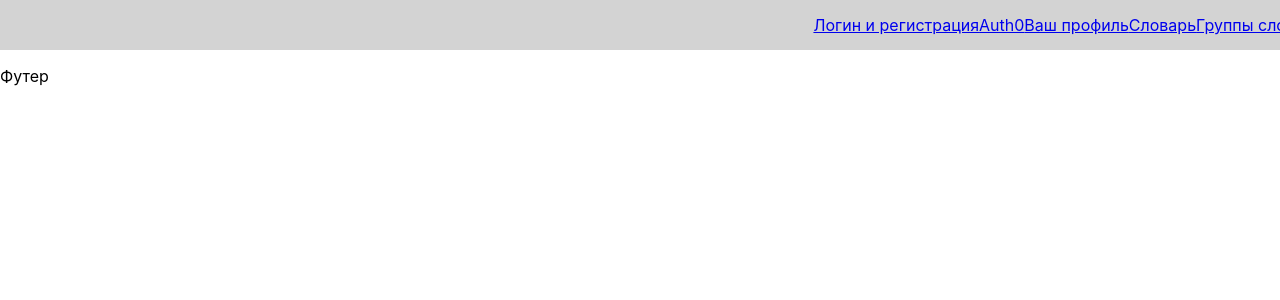
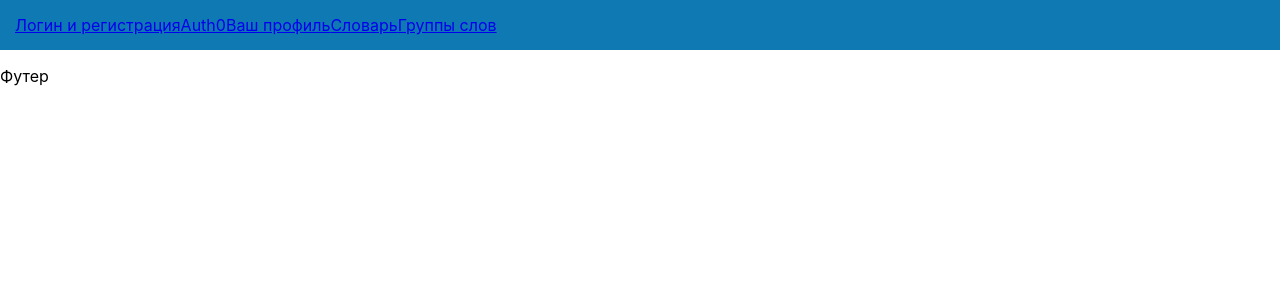
Before and after one commit to skelantros/easymacher-front, a React (Create React App) app: page / in a window 1280 px wide. Shown: the top 300 px of the page. Built offline with nearby package versions, Linux system fonts and the light colour scheme.

Commit message:
Update Navbar.module.css

```diff
--- a/src/components/UI/Navbar/Navbar.module.css
+++ b/src/components/UI/Navbar/Navbar.module.css
@@ -1,12 +1,15 @@
 .navbar {
     height: 50px;
-    width: 100vw;
+    width: 100%;
     display: flex;
     align-items: center;
+    margin: auto;
     padding: 0 15px;
-    background-color: lightgray;
+    background-color: #0E79B2;
 }
 
 .navbarLinks {
-    margin-left: auto;
+    display: flex;
+    align-items: center;
+    color: white;
 }
```
